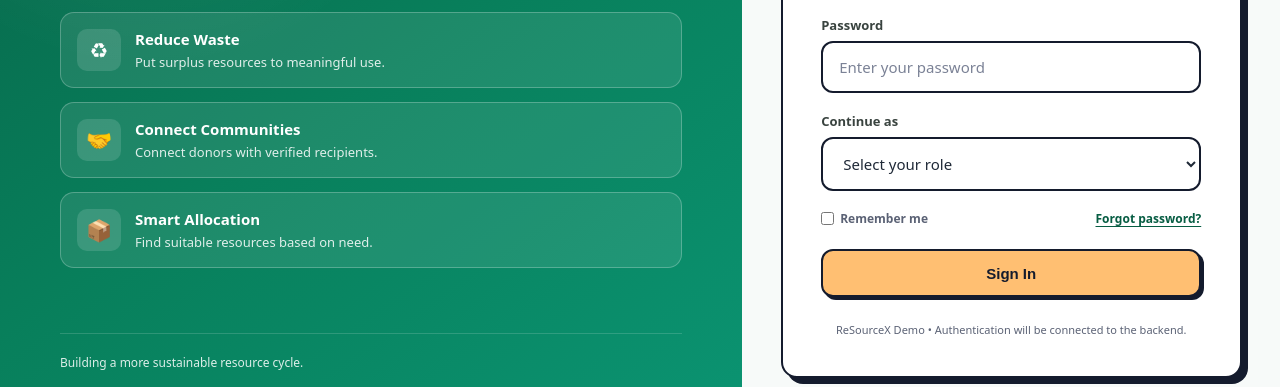
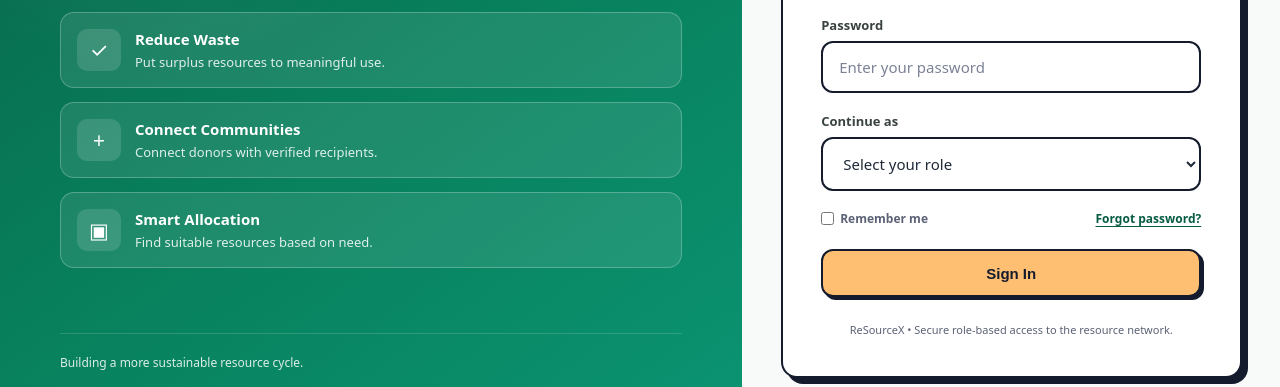
Before and after one commit to pakshaya275-debug/ReSourceX-, a plain HTML site: page frontend/index.html in a window 1280 px wide. Shown: the part 419-806 px from the top of the page. Drawn offline with Linux system fonts and the light colour scheme; no server answers.

Commit message:
Replace landing page emoji and correct authentication footer

```diff
--- a/frontend/index.html
+++ b/frontend/index.html
@@ -39,7 +39,7 @@
                 <div class="feature-list">
 
                     <div class="feature">
-                        <div class="feature-icon">♻</div>
+                        <div class="feature-icon" aria-hidden="true">✓</div>
                         <div>
                             <strong>Reduce Waste</strong>
                             <p>Put surplus resources to meaningful use.</p>
@@ -47,7 +47,7 @@
                     </div>
 
                     <div class="feature">
-                        <div class="feature-icon">🤝</div>
+                        <div class="feature-icon" aria-hidden="true">+</div>
                         <div>
                             <strong>Connect Communities</strong>
                             <p>Connect donors with verified recipients.</p>
@@ -55,7 +55,7 @@
                     </div>
 
                     <div class="feature">
-                        <div class="feature-icon">📦</div>
+                        <div class="feature-icon" aria-hidden="true">▣</div>
                         <div>
                             <strong>Smart Allocation</strong>
                             <p>Find suitable resources based on need.</p>
@@ -423,8 +423,7 @@
 
 
                 <p class="demo-text">
-                    ReSourceX Demo • Authentication will be connected
-                    to the backend.
+                    ReSourceX • Secure role-based access to the resource network.
                 </p>
 
             </div>
```
